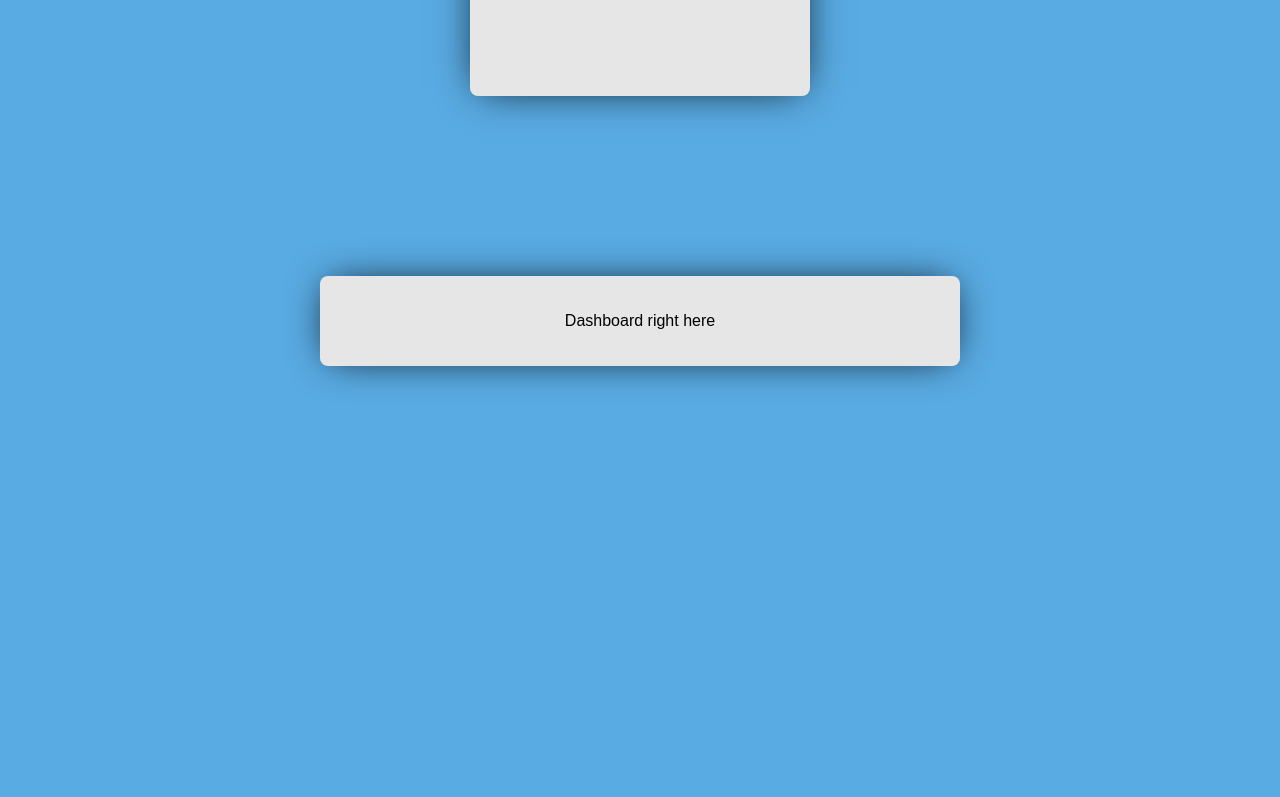
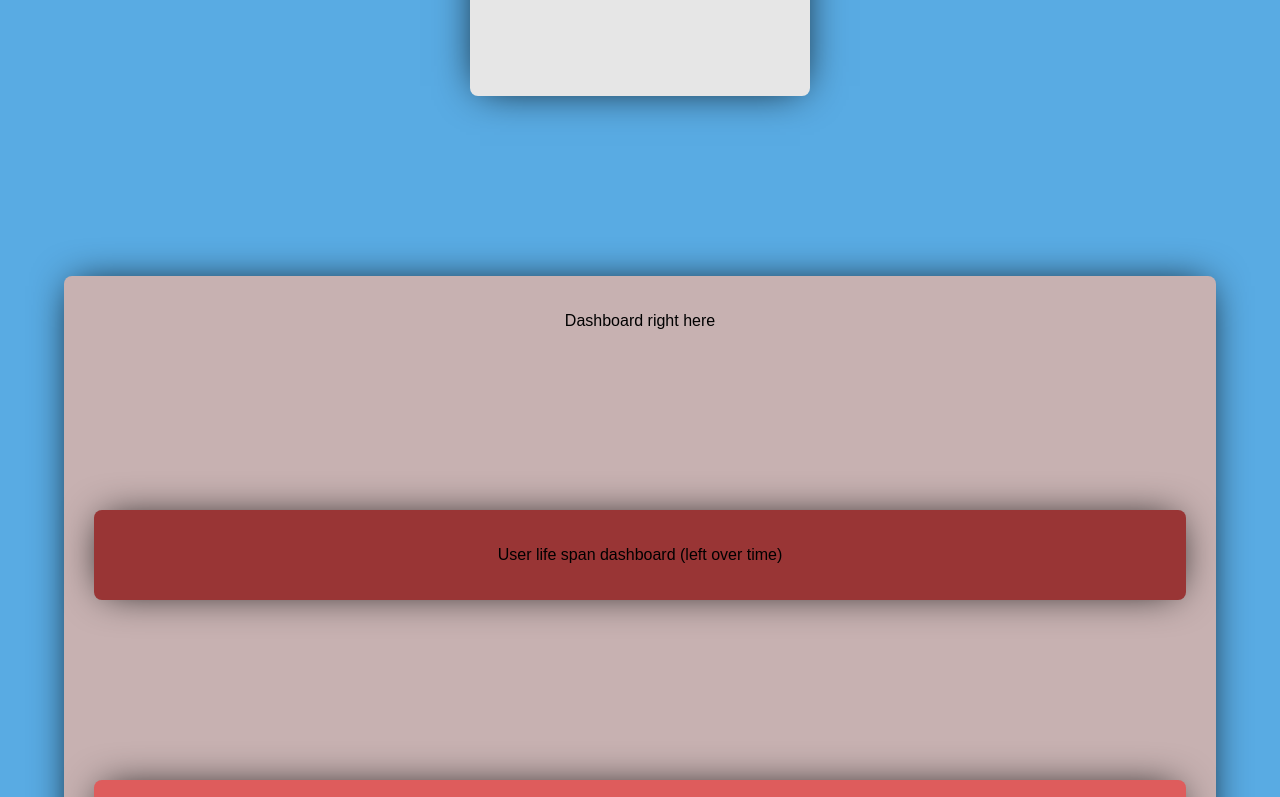
Before and after one commit to jamesEmerson112/time, a React (Create React App) app: page / in a window 1280 px wide. Shown: the part 524-1321 px from the top of the page. Before the commit the page ends 1070 px from the top, so only its background shows below. Built offline with nearby package versions, Linux system fonts and the light colour scheme.

Commit message:
Initial improvement
display some red boxes

```diff
--- a/src/Components/DashboardComponent.css
+++ b/src/Components/DashboardComponent.css
@@ -1,7 +1,7 @@
 .DashboardComponent {
-  width:50%;
+  width:90%;
   height:100%;
-  background:#e6e6e6;
+  background:#c7b1b1;
   border-radius:8px;
   box-shadow:0 0 40px -10px #000;
   margin:calc(50vh - 220px) auto;
@@ -11,3 +11,38 @@
   font-family:'Montserrat',sans-serif;
   position:relative
 }
+
+.UserLifespanDashboard {
+  width:auto;
+  height:100%;
+  background:#993535;
+  border-radius:8px;
+  box-shadow:0 0 40px -10px #000;
+  margin:calc(50vh - 220px) auto;
+  padding:20px 30px;
+  max-width: 100%;
+  box-sizing:border-box;
+  font-family:'Montserrat',sans-serif;
+  position:relative
+}
+
+.ReportComponent {
+  width:auto;
+  height:100%;
+  background:#de5c5c;
+  border-radius:8px;
+  box-shadow:0 0 40px -10px #000;
+  margin:calc(50vh - 220px) auto;
+  padding:20px 30px;
+  max-width: 100%;
+  box-sizing:border-box;
+  font-family:'Montserrat',sans-serif;
+  position:relative
+}
+
+.square {
+  display: flex;
+  width: 100px;
+  height: 100px;
+  background-color: red;
+}
--- a/src/Components/DashboardComponent.js
+++ b/src/Components/DashboardComponent.js
@@ -1,5 +1,10 @@
 import './DashboardComponent.css';
 import React, {useEffect, useState} from 'react';
+import ExtraInputInfoComponent from './DashboardComponents/ExtraInputInfoComponent';
+import ReportComponent from './DashboardComponents/ReportComponent';
+import UserInfoComponent from './DashboardComponents/UserInfoComponent';
+import UserLifespanDashboard from './DashboardComponents/UserLifespanDashboard';
+
 
 const fakeData = {
   'Age': 40,
@@ -20,6 +25,10 @@ function DashboardComponent() {
   return (
     <div className="DashboardComponent">
       <p>Dashboard right here</p>
+      <UserLifespanDashboard />
+      <ReportComponent />
+      {/* <UserLifespanDashboard /> */}
+      {/* <UserLifespanDashboard /> */}
 
     </div>
   );
--- /dev/null
+++ b/src/Components/DashboardComponents/DashboardComponents.css
@@ -0,0 +1,13 @@
+.DashboardComponent {
+  width:90%;
+  height:100%;
+  background:#c7b1b1;
+  border-radius:8px;
+  box-shadow:0 0 40px -10px #000;
+  margin:calc(50vh - 220px) auto;
+  padding:20px 30px;
+  max-width: 100%;
+  box-sizing:border-box;
+  font-family:'Montserrat',sans-serif;
+  position:relative
+}
--- /dev/null
+++ b/src/Components/DashboardComponents/ExtraInputInfoComponent.js
@@ -0,0 +1,9 @@
+import React from "react";
+
+export default function ReportComponent () {
+  return(
+    <div className="ExtraInputInfoComponent">
+      <p>ENTER extra info here</p>
+    </div>
+  )
+}
--- /dev/null
+++ b/src/Components/DashboardComponents/ReportComponent.js
@@ -0,0 +1,19 @@
+import React from "react";
+
+export default function ReportComponent () {
+  let text = "";
+  for (let i = 0; i < 4383; i += 1) {
+    text += '. ';
+  }
+
+  return(
+    <div className="ReportComponent">
+      <p>Report info</p>
+      <div>
+        {[...Array(4383)].map((x, index) => {
+          return <div key={index} className='square'> TEST </div>
+        })}
+      </div >
+    </div>
+  )
+}
--- /dev/null
+++ b/src/Components/DashboardComponents/UserInfoComponent.js
@@ -0,0 +1,9 @@
+import React from "react";
+
+export default function UserInfoComponent () {
+  return(
+    <div className="UserInfoComponent">
+      <p>User info</p>
+    </div>
+  )
+}
--- /dev/null
+++ b/src/Components/DashboardComponents/UserLifespanDashboard.js
@@ -0,0 +1,11 @@
+import React from "react";
+import '../DashboardComponent.css';
+
+
+export default function UserLifespanDashboard () {
+  return(
+    <div className="UserLifespanDashboard">
+      <p>User life span dashboard (left over time)</p>
+    </div>
+  )
+}
--- a/src/Components/FirstComponent.js
+++ b/src/Components/FirstComponent.js
@@ -19,6 +19,8 @@ function FirstComponent() {
 
         <p type="Number"><input type="text" name="dailyTransportationHrs" placeholder="Enter your daily transportation hours"></input></p>
 
+        <p type="Number"><input type="text" name="numberOfDaysOff" placeholder="Enter the number of your days off"></input></p>
+
         <input className="button" type="submit" value="Submit" onClick={pressSubmit}/>
       </form>
     </div>
```
